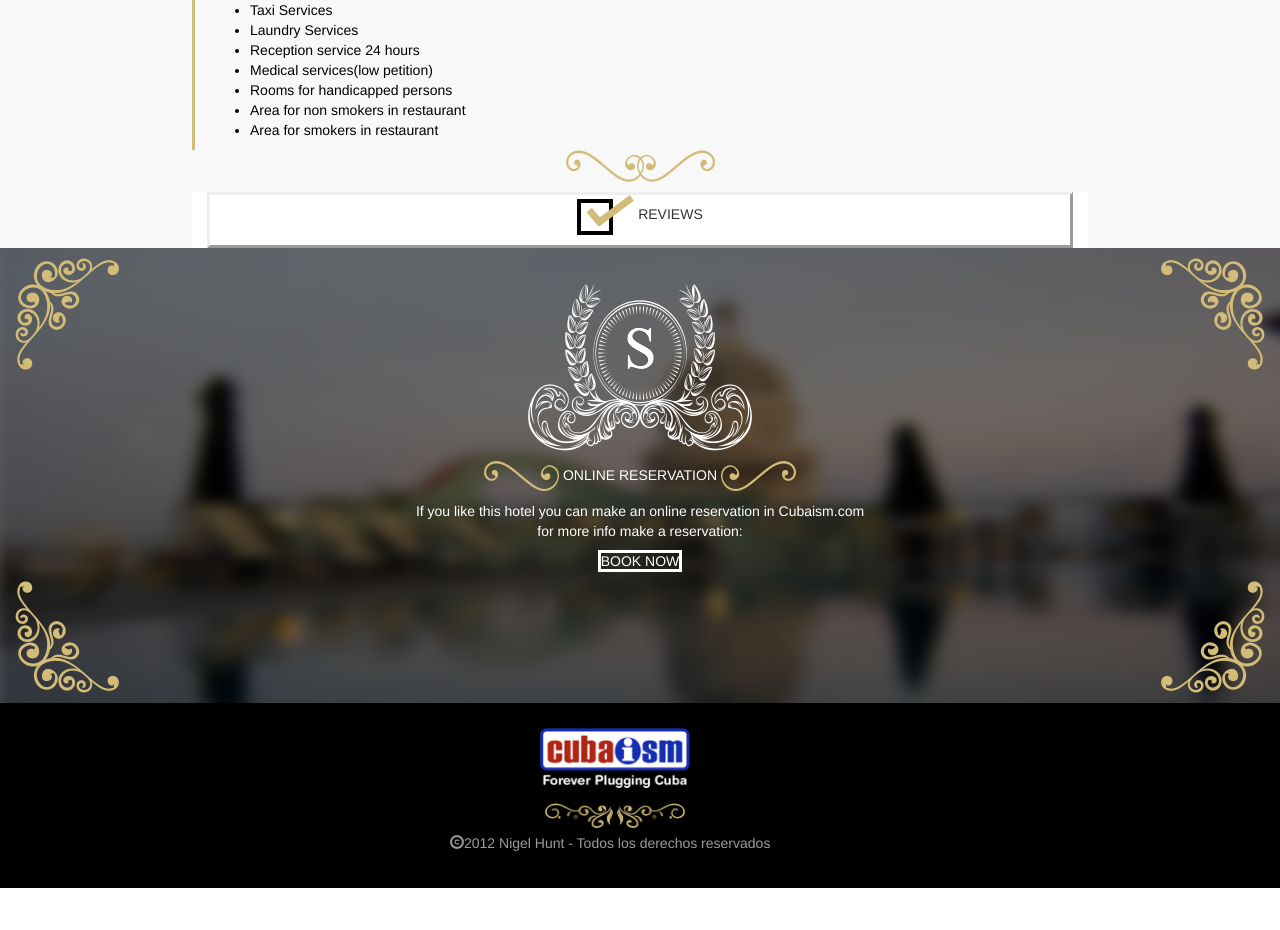
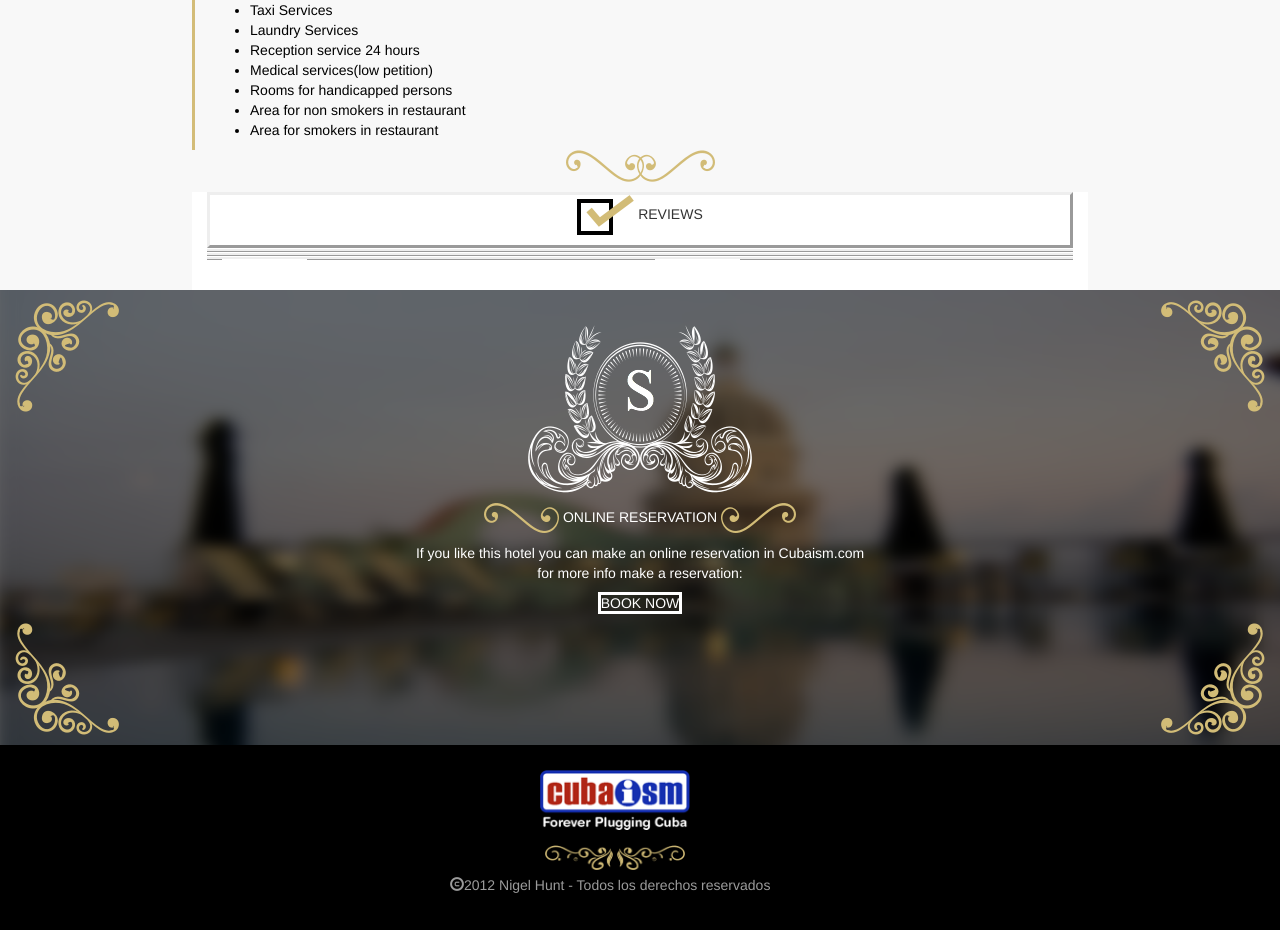
Before and after one commit to gilberdev/hotelsaratoga, a Django app: page / in a window 1280 px wide. Shown: the part 5463-6393 px from the top of the page. Before the commit the page ends 6351 px from the top, so only its background shows below. Run offline with Django 3.2, Linux system fonts and the light colour scheme; style sheets or scripts are compiled from the project's sources; some libraries are stand-ins or nearby versions.

Commit message:
Cambios menores a los revies, todavia incompleto

```diff
--- a/apps/base/templates/base/home.html
+++ b/apps/base/templates/base/home.html
@@ -197,6 +197,26 @@
                     reviews
                 </p>
             </div>
+            <div class="row" style="border-bottom-style: ridge">
+                <div class="col-sm-4"></div>
+                <div class="col-sm-8"></div>
+            </div>
+            <div class="row" style="border-bottom-style: ridge">
+                <div class="col-sm-4"></div>
+                <div class="col-sm-8"></div>
+            </div>
+            <div class="row" style="border-bottom-style: ridge">
+                <div class="col-sm-4"></div>
+                <div class="col-sm-8"></div>
+            </div>
+            <div class="row">
+                <div class="col-sm-6">
+                    <p class="text-rigth"><a href="#" style="cbackground: none; border: solid; border-color: white; color: white; text-transform: uppercase;"> book now</a></p>
+                </div>
+                <div class="col-sm-6">
+                    <p class="text-left"><a href="#" style="cbackground: none; border: solid; border-color: white; color: white; text-transform: uppercase;"> book now</a></p>
+                </div>
+            </div>
         </div>
     </div>
 
```
